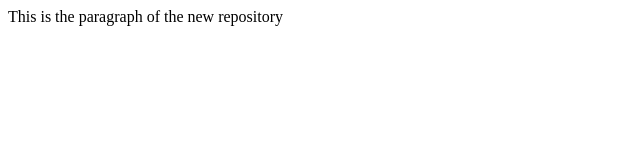
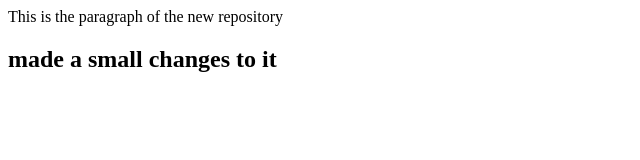
Before and after one commit to rakeshjiya/NewRepo, a plain HTML site: page index.html in a window 1280 px wide. Shown: the whole page, without its empty margins (0-640 px from the left). Drawn offline with Linux system fonts and the light colour scheme.

Commit message:
new files added in feature1 branch

```diff
--- a/index.html
+++ b/index.html
@@ -1 +1,6 @@
 <P>This is the paragraph of the new repository</P>
+<section>
+    <div>
+        <h1>made a small changes to it</h1>
+    </div>
+</section>
```
